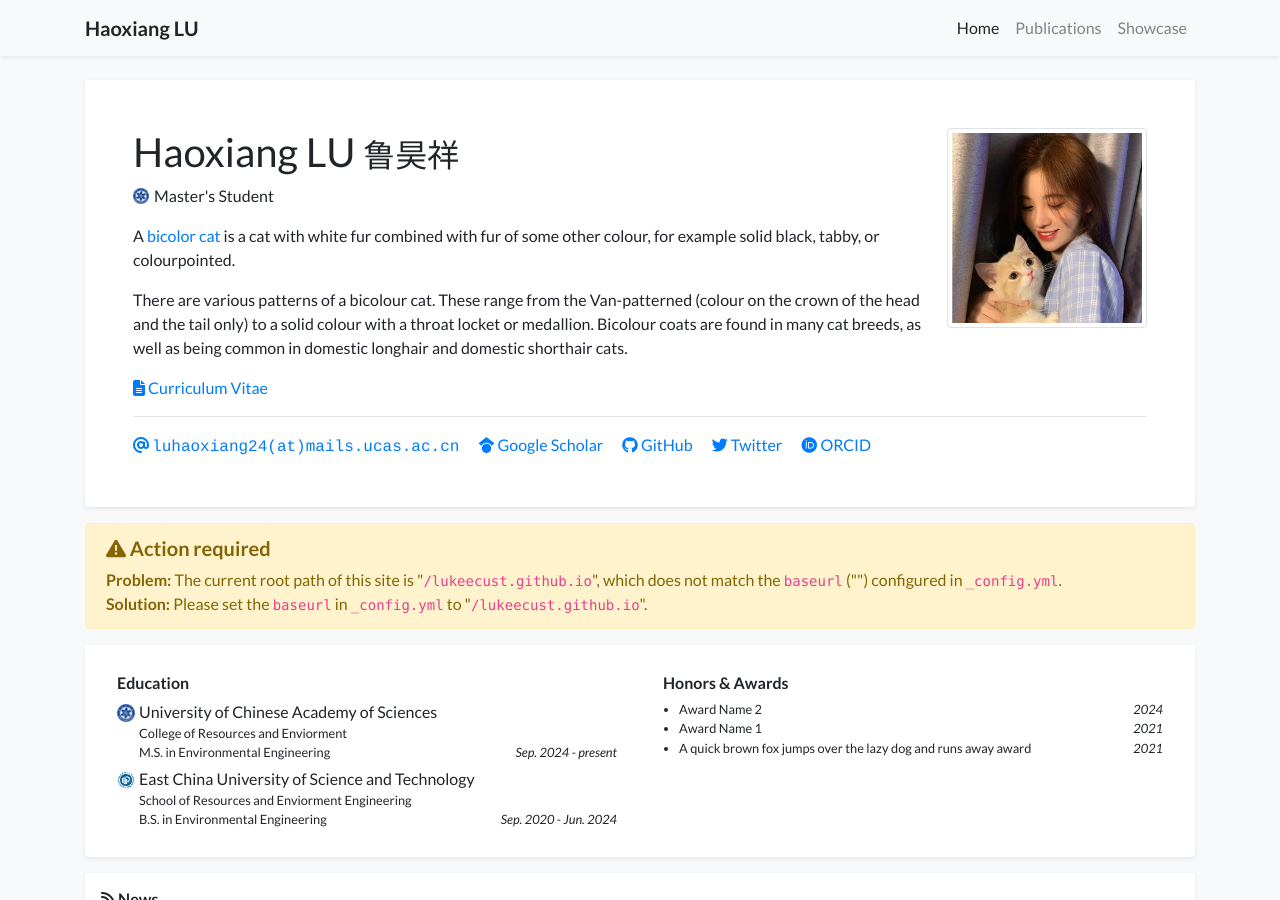
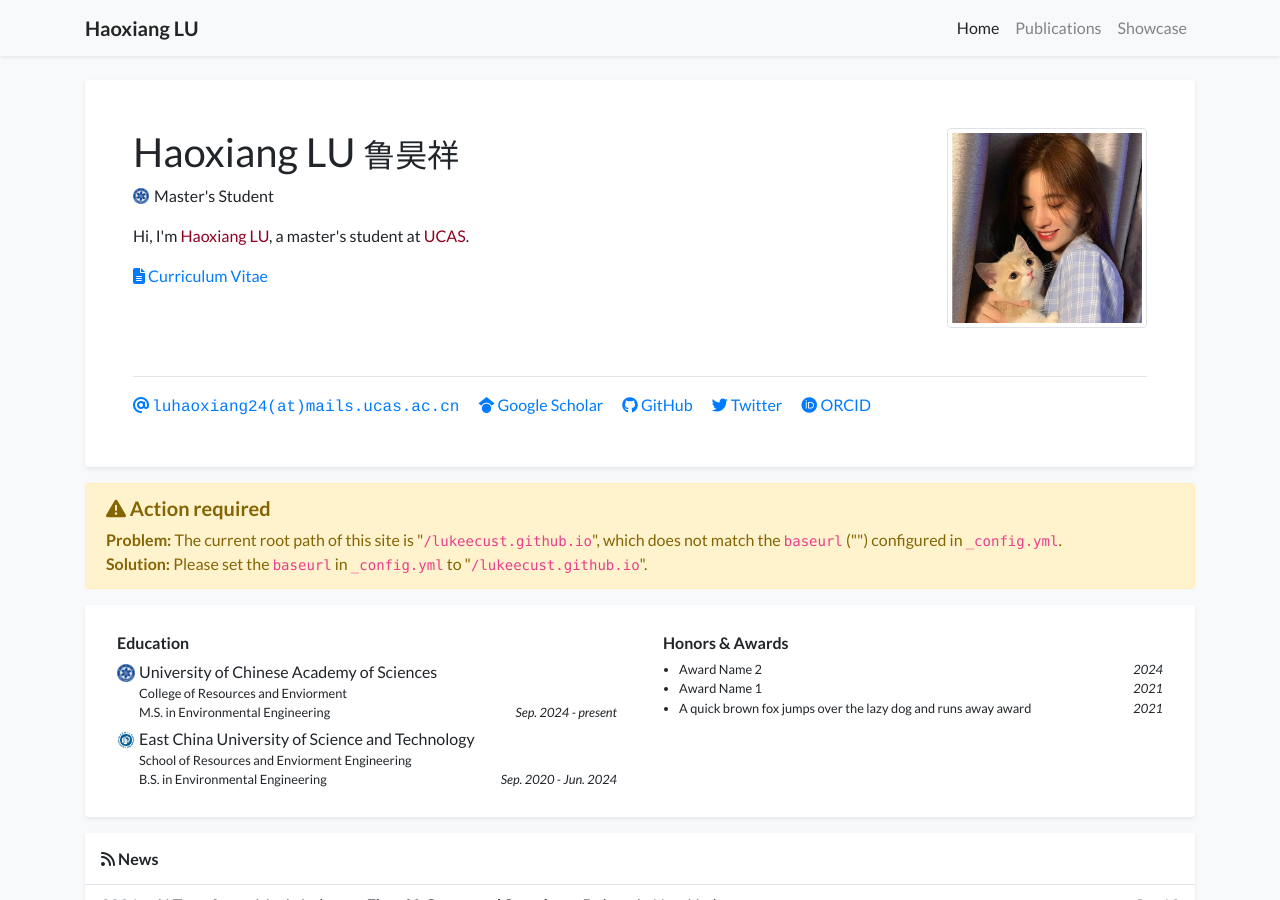
Before and after one commit to lukeecust/lukeecust.github.io, a Jekyll site: the page built from index.html, in a window 1280 px wide and 900 px high. Built offline with Jekyll 4.4.1, drawn with Linux system fonts in a browser that asks for light colours; nearby versions of some CDN libraries; a style sheet for code colours, icons or effects is not loaded.

Commit message:
Update profile.yml

```diff
--- a/_data/profile.yml
+++ b/_data/profile.yml
@@ -22,13 +22,10 @@ orcid: 0009-0003-9688-9261
 short_bio_text_justify: false
 short_bio: >-
   <p>
-    A <a href="https://en.wikipedia.org/wiki/Bicolor_cat" target="_blank">bicolor cat</a> is a cat with white fur combined with fur of some other colour, for example solid black, tabby, or colourpointed.
+    Hi, I'm <span style="color:#900021;">Haoxiang LU</span>, a master's student at <span style="color:#900021;">UCAS</span>.
   </p>
-  <p>
-    There are various patterns of a bicolour cat. These range from the Van-patterned (colour on the crown of the head
-    and the tail only) to a solid colour with a throat locket or medallion. Bicolour coats are found in many cat breeds,
-    as well as being common in domestic longhair and domestic shorthair cats.
-  </p>
+
+
 
 portrait_url: /assets/images/photos/face.jpg
 portrait_caption: >-
```
